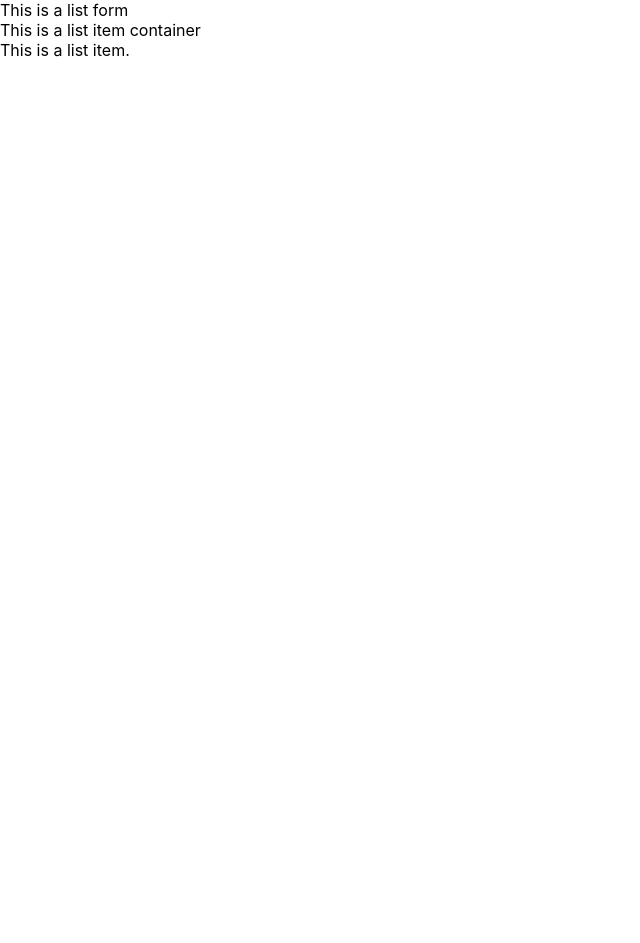
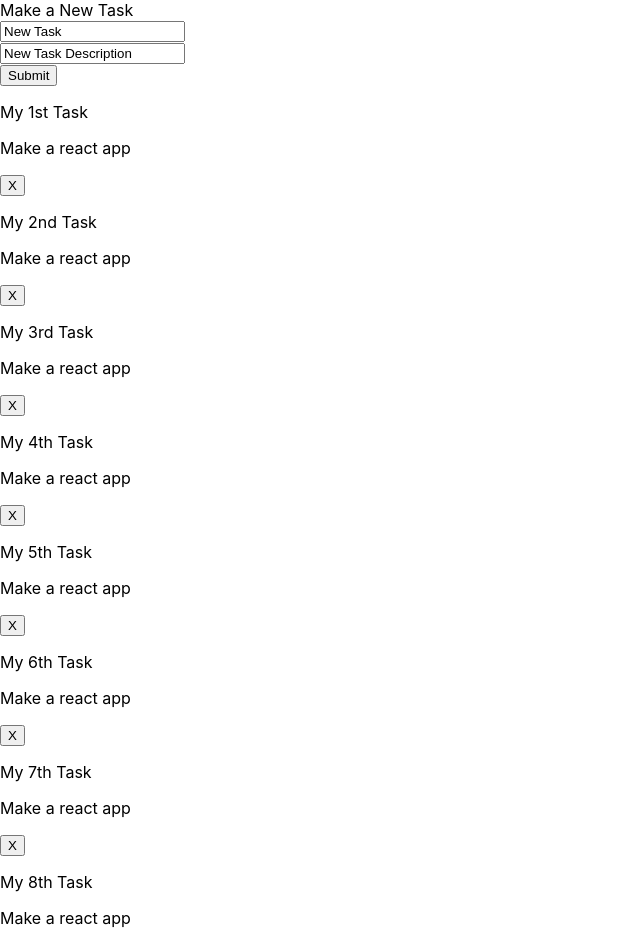
Before and after one commit to wukrit/react-to-do-list, a React (Create React App) app: page / in a window 1280 px wide. Shown: the top 943 px of the page, without its empty margins (0-640 px from the left). Before the commit the page ends 800 px from the top, so only its background shows below. Built offline with nearby package versions, Linux system fonts and the light colour scheme.

Commit message:
Able to delete tasks, made create task form

```diff
--- a/src/List/ListContainer.js
+++ b/src/List/ListContainer.js
@@ -1,17 +1,39 @@
 import React from 'react'
 import ListForm from './ListForm'
 import ListItemContainer from './ListItemContainer'
+import listData from './ListData'
 
 class ListContainer extends React.Component {
     state = {
-        listItems: []
+        listItems: [...listData]
+    }
+
+    newListItem = (event) => {
+        event.preventDefault()
+
+        const listItem = {
+            id: this.state.listItems.length + 1,
+            name: event.target.name.value,
+            description: event.target.description.value
+        }
+        this.setState({listItems: [...this.state.listItems, listItem]})
+    }
+
+    deleteListItem = (id) => {
+        const index = id
+        const newList = [...this.state.listItems]
+        console.log(index)
+        newList.splice(index, 1)
+        console.log(newList)
+        this.setState({listItems: [...newList]})
     }
 
     render() {
         return (
             <div className="list-container">
-                <ListForm />
-                <ListItemContainer />
+            {console.log(this.state.listItems)}
+                <ListForm newListItem={this.newListItem} />
+                <ListItemContainer listItems={this.state.listItems} deleteListItem={this.deleteListItem} />
             </div>
         )
     }
--- /dev/null
+++ b/src/List/ListData.js
@@ -0,0 +1,64 @@
+const listData = [
+    {
+        id: 1,
+        name: "My 1st Task",
+        description: "Make a react app"
+    },
+    {
+        id: 2,
+        name: "My 2nd Task",
+        description: "Make a react app"
+    },
+    {
+        id: 3,
+        name: "My 3rd Task",
+        description: "Make a react app"
+    },
+    {
+        id: 4,
+        name: "My 4th Task",
+        description: "Make a react app"
+    },
+    {
+        id: 5,
+        name: "My 5th Task",
+        description: "Make a react app"
+    },
+    {
+        id: 6,
+        name: "My 6th Task",
+        description: "Make a react app"
+    },
+    {
+        id: 7,
+        name: "My 7th Task",
+        description: "Make a react app"
+    },
+    {
+        id: 8,
+        name: "My 8th Task",
+        description: "Make a react app"
+    },
+    {
+        id: 9,
+        name: "My 9th Task",
+        description: "Make a react app"
+    },
+    {
+        id: 10,
+        name: "My 10th Task",
+        description: "Make a react app"
+    },
+    {
+        id: 11,
+        name: "My 11th Task",
+        description: "Make a react app"
+    },
+    {
+        id: 12,
+        name: "My 12th Task",
+        description: "Make a react app"
+    },
+]
+
+export default listData
--- a/src/List/ListForm.js
+++ b/src/List/ListForm.js
@@ -5,7 +5,15 @@ class ListForm extends React.Component {
     render() {
         return (
             <div className="list-form">
-                This is a list form
+                <form onSubmit={this.props.newListItem} >
+                    <label>Make a New Task</label>
+                    <br />
+                    <input type="textfield" name="name" defaultValue="New Task" placeholder="Enter New Task"></input>
+                    <br />
+                    <input type="textfield" name="description" defaultValue="New Task Description" placeholder="Enter New Task Description"></input>
+                    <br />
+                    <input type="submit"></input>
+                </form>
             </div>
         )
     }
--- a/src/List/ListItem.js
+++ b/src/List/ListItem.js
@@ -4,8 +4,16 @@ class ListItem extends React.Component {
 
     render() {
         return (
-            <div className="list-item" >
-                This is a list item.
+            <div className="list-item">
+                <p className="task-name">
+                    {this.props.taskName}
+                </p>
+                <p className="task-description">
+                    {this.props.taskDescription}
+                </p>
+                <button onClick={() => {this.props.deleteListItem(this.props.taskId)}}>
+                    X
+                </button>
             </div>
         )
     }
--- a/src/List/ListItemContainer.js
+++ b/src/List/ListItemContainer.js
@@ -6,8 +6,13 @@ class ListItemContainer extends React.Component {
     render() {
         return (
             <div className="list-item-container">
-                This is a list item container
-                <ListItem />
+                {
+                    this.props.listItems.map((item, index) => {
+                        return (
+                            <ListItem key={index} taskId={index} taskName={item.name} taskDescription={item.description} deleteListItem={this.props.deleteListItem} />
+                        )
+                    })
+                }
             </div>
         )
     }
```
